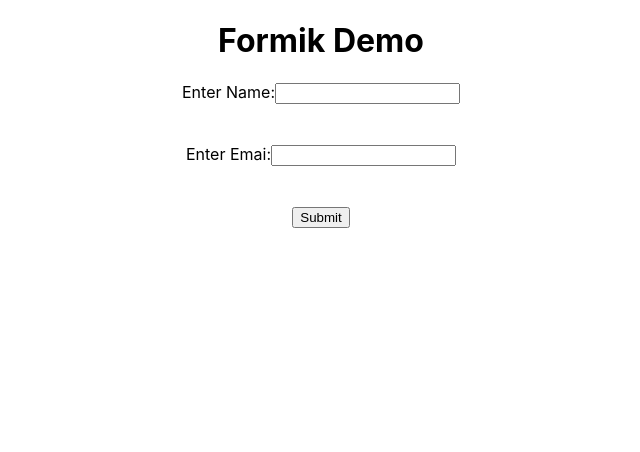
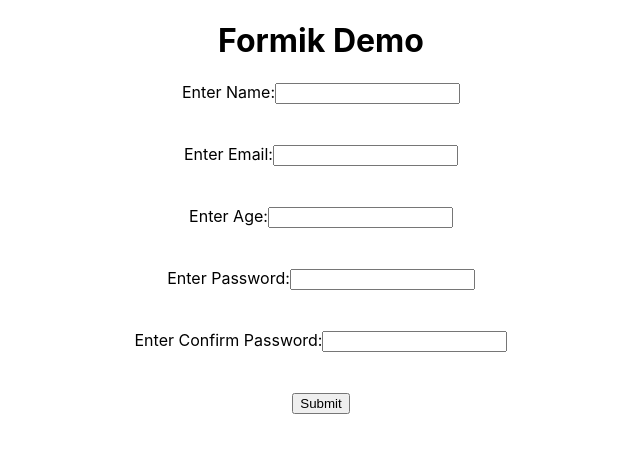
Before and after one commit to riazgul03/ReactJS, a React (Create React App) app in the folder new-app/: page / in a window 1280 px wide. Shown: the top 452 px of the page, without its empty margins (319-959 px from the left). Built offline with nearby package versions, Linux system fonts and the light colour scheme.

Commit message:
More Validations Using Yup & formik In React

```diff
--- a/new-app/src/FormSchema.js
+++ b/new-app/src/FormSchema.js
@@ -2,5 +2,10 @@
 
 export const formSchema = Yup.object({
     name: Yup.string().min(3,('Too Short')).max(20,('Too Long')).required('Name Is Must'),
-    email:Yup.string().email('Invalid Email').required('Email Is Must')
+    email:Yup.string().email('Invalid Email').required('Email Is Must'),
+    age:Yup.number().min(10).max(50).required('Age I Must'),
+    pass:Yup.string().required('Password Is Must')
+    .matches(/^(?=.*[a-z])(?=.*[A-Z])(?=.*[0-9])(?=.*[!@#\$%\^&\*])(?=.{8,})/,"Enter Strong Password"),
+    cpass:Yup.string().required('Password Is Must')
+    .oneOf([Yup.ref('pass'), null], "Both Password Must match")
 });
--- a/new-app/src/FormikForm.js
+++ b/new-app/src/FormikForm.js
@@ -5,7 +5,10 @@
 function FormikForm() {
     const ForminialValue = {
         name: '',
-        email: ''
+        email: '',
+        age: '',
+        pass:'',
+        cpass:''
     }
     // const formik = useFormik({
     //     initialValues: ForminialValue,
@@ -16,13 +19,18 @@
     //     }
     // });
 
-    const {handleSubmit, handleChange, values, errors} =  useFormik({
+    const {handleSubmit, handleChange,handleBlur, touched, values, errors} =  useFormik({
         initialValues:ForminialValue,
         validationSchema:formSchema,
-        onSubmit: (values) =>{
+        onSubmit: (values,action) =>{
             console.log(values);
             console.log(values.name);
             console.log(values.email);
+            console.log(values.age);
+            console.log(values.pass);
+            console.log(values.cpass);
+            action.resetForm();
+
         }
        });
 
@@ -31,14 +39,36 @@
             <h1>Formik Demo</h1>
             <form onSubmit={handleSubmit}>
                 <label htmlFor="">Enter Name:</label>
-                <input type="text" name='name' onChange={handleChange} value={values.name} />
+                <input type="text" name='name' onBlur={handleBlur} onChange={handleChange} value={values.name} />
                 <br />
-                <span style={{color:'red'}}>{errors.name}</span>
+                {errors.name && touched.name
+                ? ( <span style={{color:'red'}}>{errors.name}</span>) : null}
                 <br /><br />
-                <label htmlFor="">Enter Emai:</label>
-                <input type="text" name='email' onChange={handleChange} value={values.email} />
+                <label htmlFor="">Enter Email:</label>
+                <input type="text" name='email' onBlur={handleBlur} onChange={handleChange} value={values.email} />
                 <br />
-                <span style={{color:'red'}}>{errors.email}</span>
+                {errors.email && touched.email
+                ? ( <span style={{color:'red'}}>{errors.email}</span>) : null}
+                <br /><br />
+                <label htmlFor="">Enter Age:</label>
+                <input type="text" name='age' onBlur={handleBlur} onChange={handleChange} value={values.age} />
+                <br />
+                {errors.age && touched.age
+                ? ( <span style={{color:'red'}}>{errors.age}</span>) : null}
+                <br /><br />
+
+                <label htmlFor="">Enter Password:</label>
+                <input type="text" name='pass' onBlur={handleBlur} onChange={handleChange} value={values.pass} />
+                <br />
+                {errors.pass && touched.pass
+                ? ( <span style={{color:'red'}}>{errors.pass}</span>) : null}
+                <br /><br />
+
+                <label htmlFor="">Enter Confirm Password:</label>
+                <input type="text" name='cpass' onBlur={handleBlur} onChange={handleChange} value={values.cpass} />
+                <br />
+                {errors.cpass && touched.cpass
+                ? ( <span style={{color:'red'}}>{errors.cpass}</span>) : null}
                 <br /><br />
                 <input type="submit" value="Submit" />
             </form>
```
